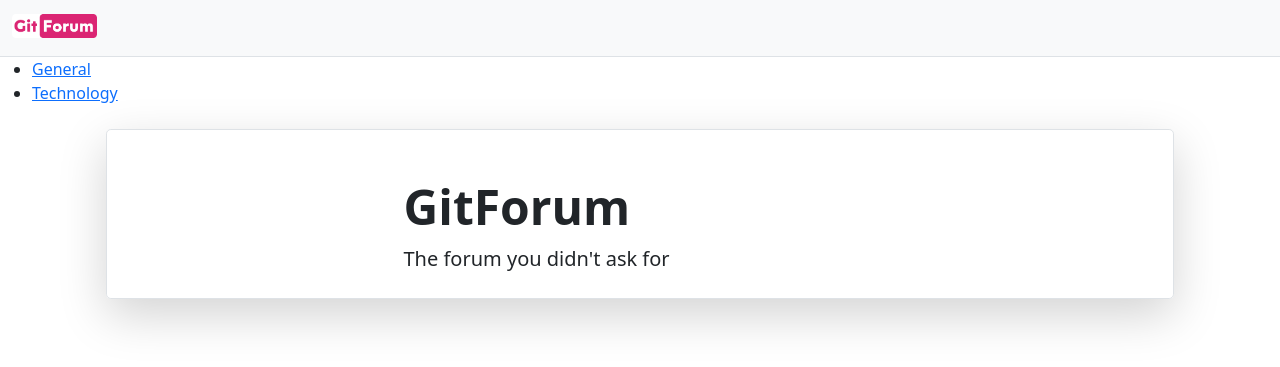
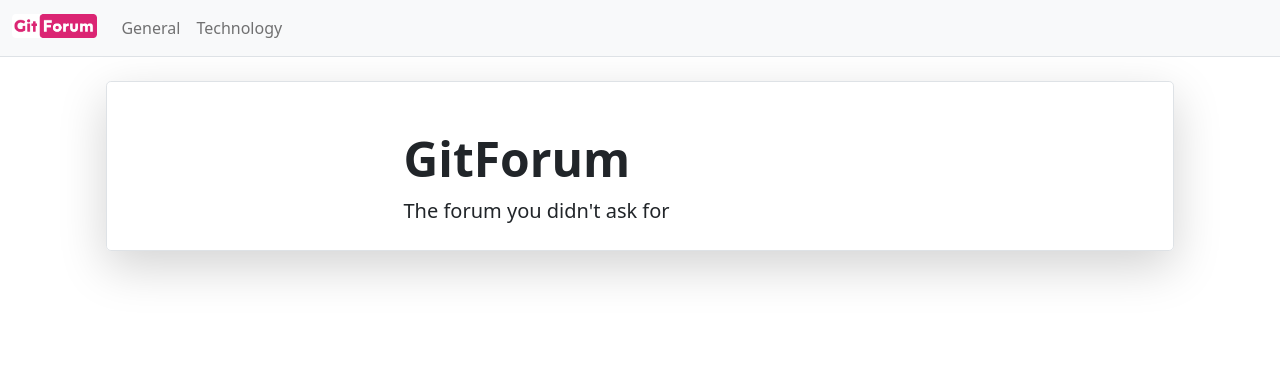
Before and after one commit to Aardvark-Industries/GitForum, a Jekyll site: the page built from index.html, in a window 1280 px wide. Shown: the top 367 px of the page. Built offline with Jekyll 4.4.1, drawn with Linux system fonts in a browser that asks for light colours.

Commit message:
Style navbar

```diff
--- a/_includes/navbar.html
+++ b/_includes/navbar.html
@@ -7,14 +7,15 @@
         <button class="navbar-toggler" type="button" data-bs-toggle="collapse" data-bs-target="#navbarSupportedContent" aria-controls="navbarSupportedContent" aria-expanded="false" aria-label="Toggle navigation">
             <span class="navbar-toggler-icon"></span>
         </button>
+
+        <div class="collapse navbar-collapse" id="navbarSupportedContent">
+            <ul class="navbar-nav mr-auto">
+                {% for board in site.boards %}
+                    <li class="nav-item active">
+                        <a class="nav-link" href="{{ board.url }}">{{ board.title }}</a>
+                    </li>
+                {% endfor %}
+            </ul>
+        </div>
     </div>
-
 </nav>
-
-<ul>
-    {% for board in site.boards %}
-        <li>
-            <a href="{{ board.url }}">{{ board.title }}</a>
-        </li>
-    {% endfor %}
-</ul>
```
